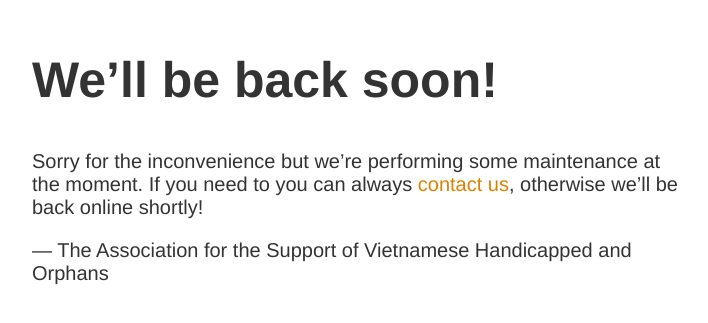
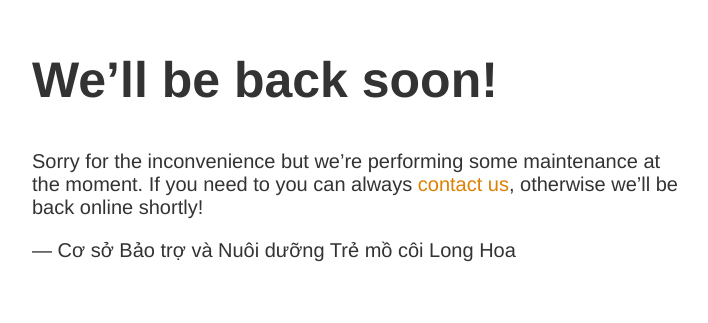
Before and after one commit to sozux/sozux.github.io, a plain HTML site: page asvho/index.html in a window 1280 px wide. Shown: the part 149-472 px from the top of the page, without its empty margins (283-991 px from the left). Drawn offline with Linux system fonts and the light colour scheme.

Commit message:
Update index.html

```diff
--- a/asvho/index.html
+++ b/asvho/index.html
@@ -13,6 +13,6 @@
     <h1>We&rsquo;ll be back soon!</h1>
     <div>
         <p>Sorry for the inconvenience but we&rsquo;re performing some maintenance at the moment. If you need to you can always <a href="mailto:info@asvho.org">contact us</a>, otherwise we&rsquo;ll be back online shortly!</p>
-        <p>&mdash; The Association for the Support of Vietnamese Handicapped and Orphans</p>
+        <p>&mdash; Cơ sở Bảo trợ và Nuôi dưỡng Trẻ mồ côi Long Hoa</p>
     </div>
 </article>
```
